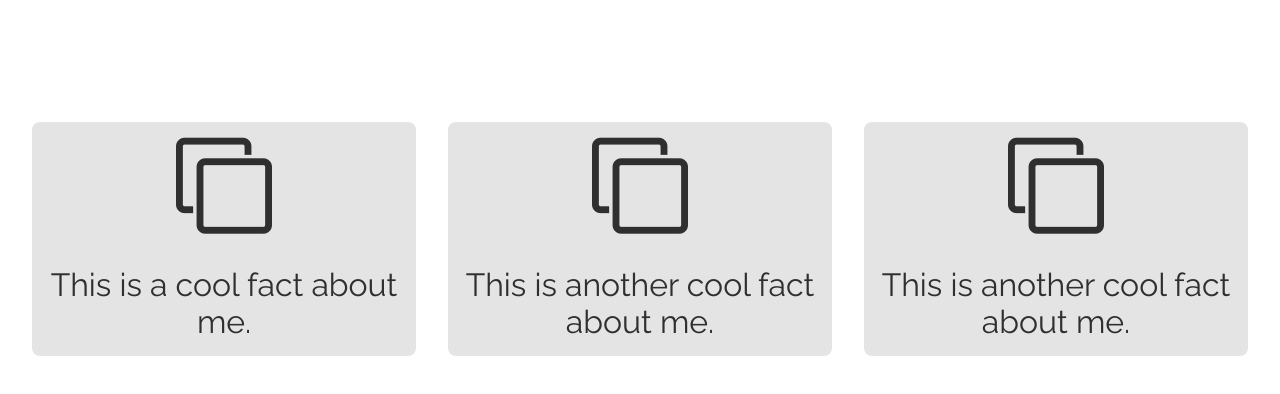
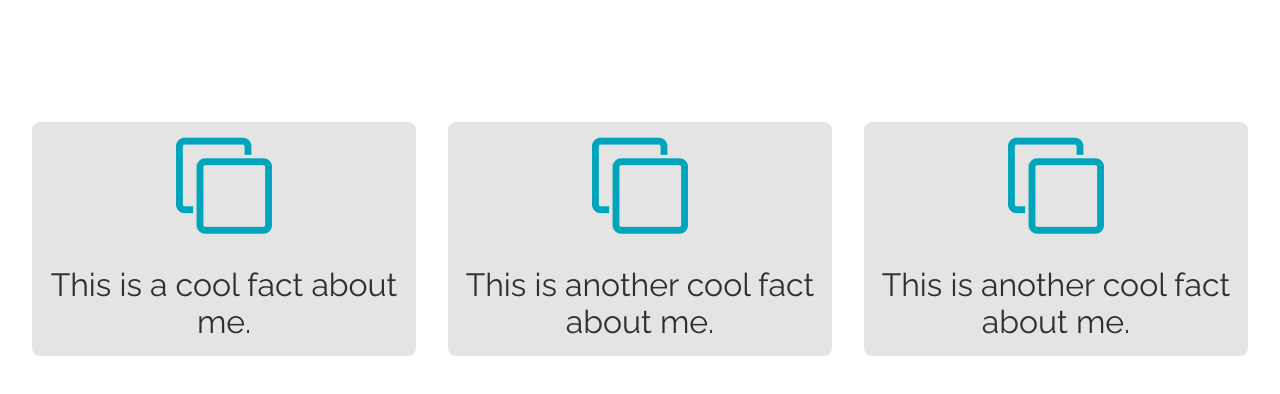
Before and after one commit to dwevins/01-html-introduction, a plain HTML site: page index.html in a window 1280 px wide. Shown: the part 1483-1877 px from the top of the page. Drawn offline with Linux system fonts and the light colour scheme.

Commit message:
fix the span color attribute

```diff
--- a/styles/style.css
+++ b/styles/style.css
@@ -132,7 +132,7 @@ figure {
 }
 
 figure span {
-  color: 00a5bb;
+  color: #00a5bb;
 }
 
 .photo-title {
```
